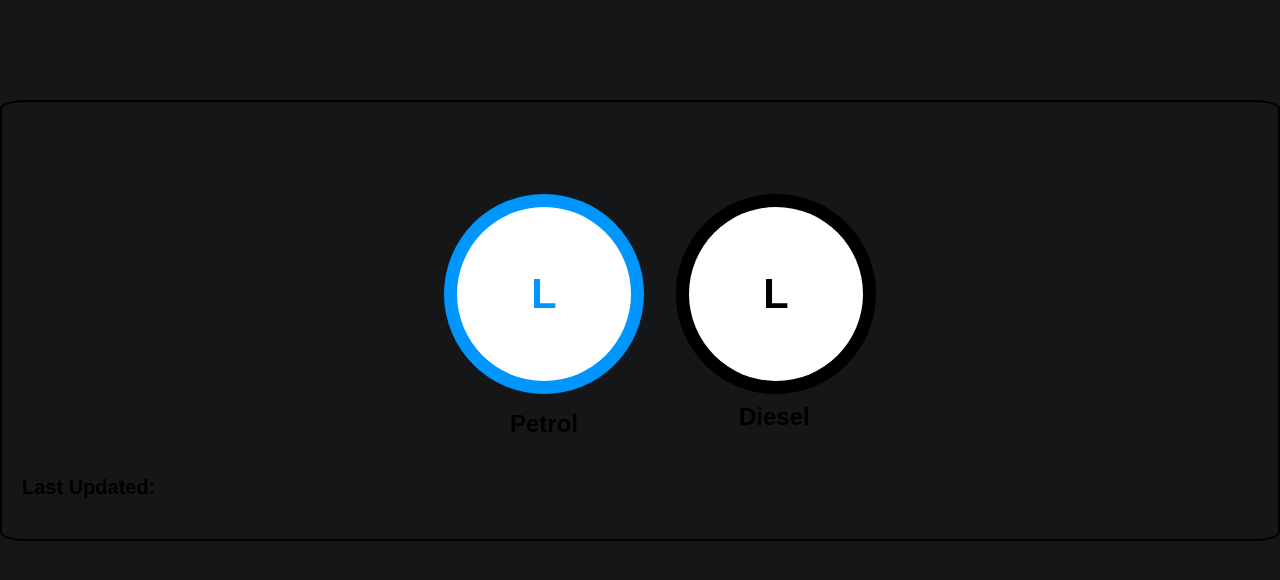
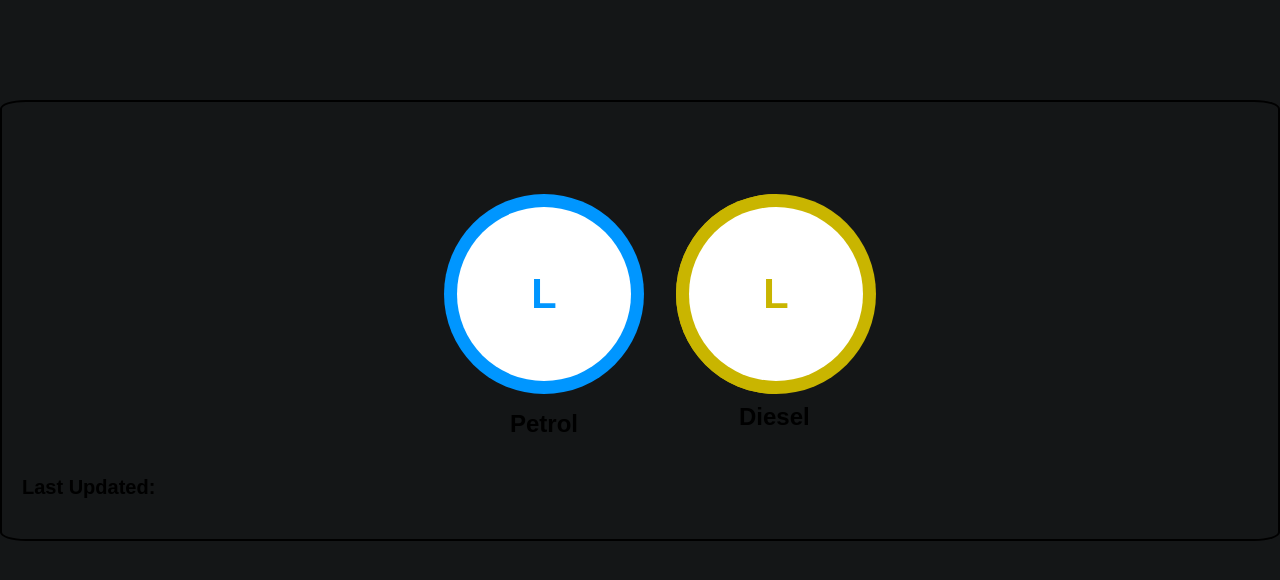
Before and after one commit to hirusha-adi/Fuel-Availability, a Flask app: template templates/amounts.html in a window 1280 px wide. Shown: the part 106-686 px from the top of the page. Run offline with Flask 2, Linux system fonts and the light colour scheme; the template is opened without the code that fills it, so the values that code supplies are empty; parts of the project's set-up code (start-up, migrations or seed data) failed here and were passed over; some libraries are stand-ins or nearby versions.

Commit message:
color change to yellow

```diff
--- a/static/css/amountsd.css
+++ b/static/css/amountsd.css
@@ -7,7 +7,7 @@
 }
 
 .progress-pie-chart1.gt-501 {
-    background-color: #000000;
+    background-color: #c9b500;
 }
 
 .ppc-progress1 {
@@ -30,7 +30,7 @@
     width: 200px;
     height: 200px;
     clip: rect(0, 100px, 200px, 0);
-    background: #000000;
+    background: #c9b500;
     transform: rotate(60deg);
 }
 
@@ -60,7 +60,7 @@
     display: block;
     font-size: 2.6em;
     font-weight: bold;
-    color: #000000;
+    color: #c9b500;
 }
 
 .pcc-percents-wrapper1 {
```
